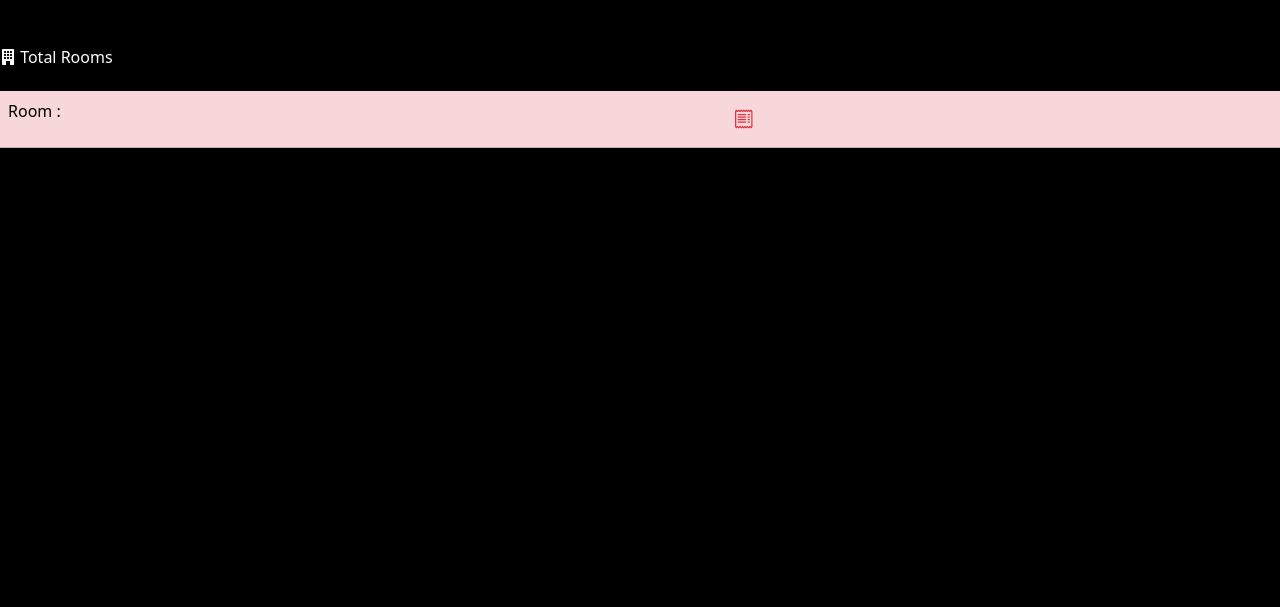
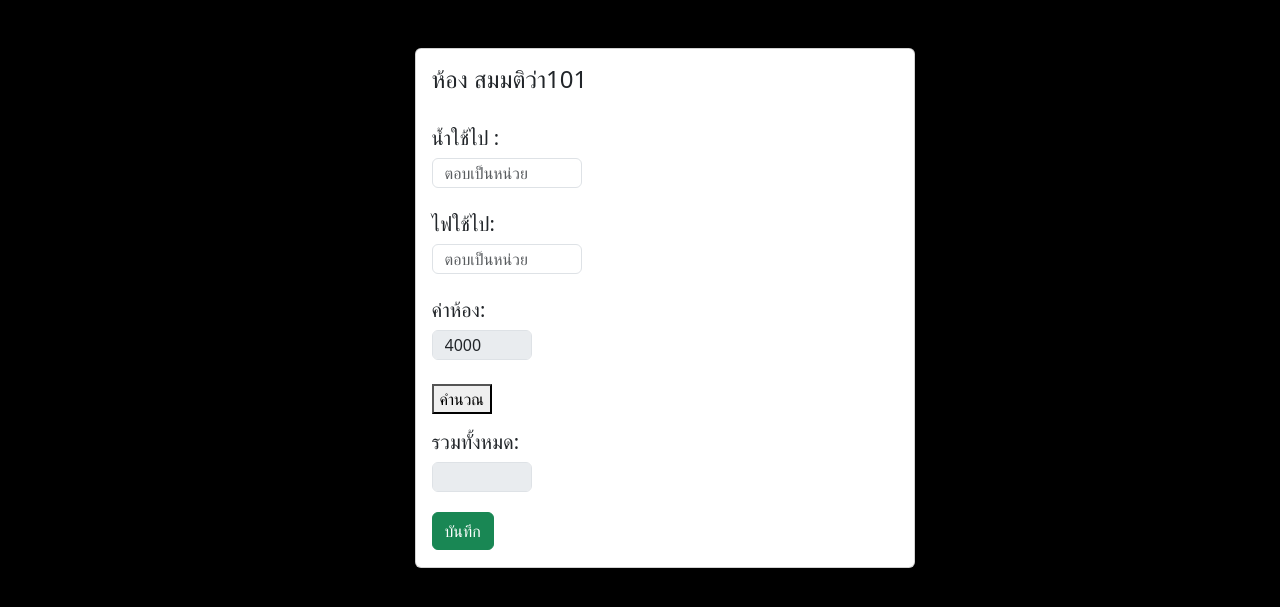
Before and after one commit to Pai22/TheButler, a PHP site: page /bill.php in a window 1280 px wide. Shown: the part 72-679 px from the top of the page. Run offline with PHP 8.4, Linux system fonts and the light colour scheme; a user stored in the database is signed in.

Commit message:
update pai

```diff
--- a/account.php
+++ b/account.php
@@ -60,10 +60,7 @@ if (!isset($_SESSION['id'])) {
 
                     while($row = $result->fetch()){
                             echo
-                            "<img src=$row[0] >
-                            <br>
-                            <br>
-
+                            "
                             <label class = col-lg-3 col-form-label>Username :</label>
                             <div class=col-lg-9>
                             <input type= text name= username value= $row[1]  required class=form-control disabled>
--- a/bill.php
+++ b/bill.php
@@ -1,9 +1,5 @@
-<?php session_start();
-if (isset($_GET['name'])) {
-    $catname = $_GET['name'];
-} else {
-    $catname = '--ทั้งหมด--';
-}
+<?php
+    session_start();
 ?>
 <!DOCTYPE html>
 <html lang="en">
@@ -11,7 +7,7 @@ if (isset($_GET['name'])) {
 <head>
     <meta charset="UTF-8">
     <meta name="viewport" content="width=device-width, initial-scale=1.0">
-    <title>Room</title>
+    <title>bill</title>
     <link href="https://cdn.jsdelivr.net/npm/bootstrap@5.3.1/dist/css/bootstrap.min.css" rel="stylesheet" integrity="sha384-4bw+/aepP/YC94hEpVNVgiZdgIC5+VKNBQNGCHeKRQN+PtmoHDEXuppvnDJzQIu9" crossorigin="anonymous">
     <script src="https://cdn.jsdelivr.net/npm/bootstrap@5.3.1/dist/js/bootstrap.bundle.min.js" integrity="sha384-HwwvtgBNo3bZJJLYd8oVXjrBZt8cqVSpeBNS5n7C8IVInixGAoxmnlMuBnhbgrkm" crossorigin="anonymous"></script>
     <link rel="stylesheet" href="https://cdn.jsdelivr.net/npm/bootstrap-icons@1.10.5/font/bootstrap-icons.css">
@@ -19,35 +15,41 @@ if (isset($_GET['name'])) {
 
 <body style="background-color: black;">
         <?php include "nav.php" ?>
-        <span>
-            <div class="mt-5 mb-3 d-flex justify-content-between " style="float:left ;">
-                <h6 style="color: white;"><i class="bi bi-building-fill"></i> Total Rooms</h6>
+        <div class="container mt-5">
+        <div class="row justify-content-center">
+        <div class="col-md-5">
+            <div class="card" style="height:520px;width:500px">
+            <div class="card-body">
+                <h4 class="card-text">ห้อง สมมติว่า101</h4>
+                <br>
+                <h5 class="card-text">น้ำใช้ไป :</h5><input type= text id="num1" required class=form-control style="height:30px;width:150px" placeholder="ตอบเป็นหน่วย"><br>
+                <h5 class="card-text">ไฟใช้ไป:</h5><input type= text id="num2" required class=form-control style="height:30px;width:150px" placeholder="ตอบเป็นหน่วย"><br>
+                <h5 class="card-text">ค่าห้อง:</h5><input type= text id="num3" value="4000" class=form-control disabled style="height:30px;width:100px"><br>
+                <button onclick="calculate()">คำนวณ</button><br>
+                <p id="result"><h5 class="card-text">รวมทั้งหมด:</h5><input type= text name="price" id ="price" required class=form-control disabled style="height:30px;width:100px" oninput="calculate(this)"></p>
+
+            <form action="bill_save.php" method="post">
+            <button type="submit" class = 'btn btn-success mt-1'>บันทึก</button>
+            </form>
+        </div>
             </div>
-                <table class="table">
-                    <tbody>
-                        <tr class = "table-danger"><td> Room : </td>
-                            <td>
-                                <button type="button" class="btn btn-sm" data-bs-toggle="modal" data-bs-target="#staticBackdrop"><i class="bi bi-receipt text-danger" style = "font-size:20px"></i></button>
-                                    <div class="modal fade" id="staticBackdrop" data-bs-backdrop="static" data-bs-keyboard="false" tabindex="-1" aria-labelledby="staticBackdropLabel" aria-hidden="true">
-                                    <div class="modal-dialog">
-                                        <div class="modal-content">
-                                            <div class="modal-header">
-                                                <h1 class="modal-title fs-5" id="staticBackdropLabel">Receipt</h1>
-                                                <button type="button" class="btn-close" data-bs-dismiss="modal" aria-label="Close"></button>
-                                            </div>
-                                        <div class="modal-body">
-                                            <img src="bill.jpg" class="img-fluid" id="image">
-                                        </div>
-                                        <div class="modal-footer">
-                                            <button type="button" class="btn btn-secondary" data-bs-dismiss="modal">Close</button>
-                                        </div>
-                                    </div>
-                                    </div>
-                                <button type="button" class = 'btn btn-danger btn-sm mt-1'>confirm</button>
-                            </td>
-                        </tr>
-                    </tbody>
-                </table>
-        </span>
+        </div>
+        </div>
+        </div>
+        <script>
+        function calculate(input) {
+            // รับค่าจากช่อง input
+            var num1 = document.getElementById("num1").value;
+            var num2 = document.getElementById("num2").value;
+            var num3 = document.getElementById("num3").value;
+
+            // ทำการคำนวณ
+            var price = (parseFloat(num1)*18) + (parseFloat(num2)*8) + (parseFloat(num3));
+
+            // แสดงผลลัพธ์
+            document.getElementById("price").value = price;
+        }
+    </script>
+
 </body>
 </html>
```
Also changed, not shown: bill_save.php (added, +16 -0 lines), service.php (+8 -8 lines), service_delete.php (added, +13 -0 lines).
